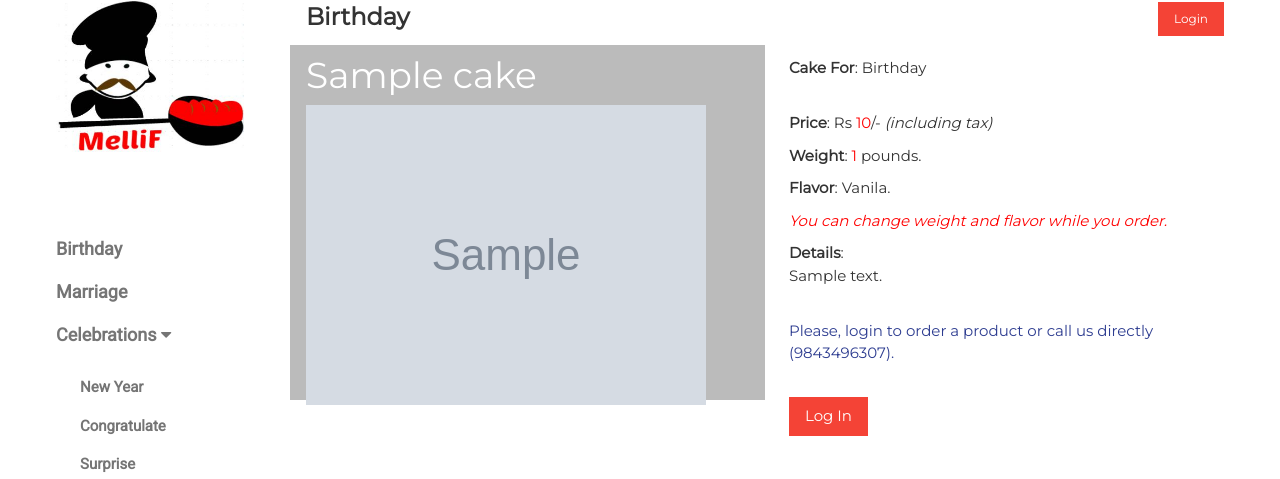
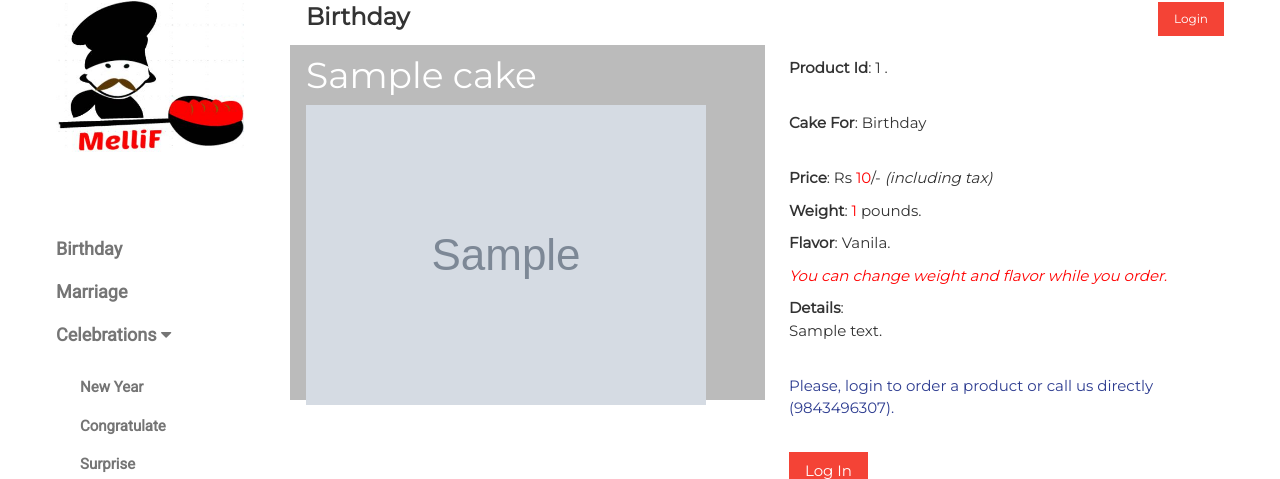
Before and after one commit to er-nabin-bhusal/project, a Django app: a page that uses cakes/templates/individual.html in a window 1280 px wide. Shown: the part 17-496 px from the top of the page. Run offline with Django 3.2, Linux system fonts and the light colour scheme; tables that the repository leaves empty hold one stand-in row (values such as "Sample post"); grey boxes marked "Sample" are stand-in pictures; some libraries are stand-ins or nearby versions.

Commit message:
product id

```diff
--- a/cakes/admin.py
+++ b/cakes/admin.py
@@ -4,7 +4,7 @@ from django.db.models.functions import Lower
 # Register your models here.
 class CakeAdmin(admin.ModelAdmin):
 
-	list_display = ['name','price','cake_type','flavour','weight']
+	list_display = ['name','price','cake_type','flavour','weight','pk']
 	list_display_links = ['name']
 	list_editable = ['price']
 	list_filter = ['timestamp','cake_type']
--- a/cakes/templates/individual.html
+++ b/cakes/templates/individual.html
@@ -19,6 +19,7 @@
   </div>
   <div class="w3-half">
     <div class="w3-left-align w3-padding-large">
+          <p><strong>Product Id</strong>: {{ cake.pk }} .</p><br>
           <p><strong>Cake For</strong>: {{ cake.cake_type }}</p><br>
           <p><strong>Price</strong>: Rs <span id="cake-price" style="color: red;">{{ cake.price }}</span>/- <i>(including tax)</i></p>
           {% if cake.weight %}
--- a/cakes/views.py
+++ b/cakes/views.py
@@ -35,7 +35,7 @@ def individual_view(request,slug):
 		price = str(objs.total_price())
 
 		subject = 'Cake Order from ' + str(user)
-		message = 'sender: %s \nFrom: %s \nCake Name: %s \nWeight: %s \nFlavour: %s \nPrice: %s \nPhone Number: %s \nDelivery Date: %s \nDelivery Time: %s \nQuantity: %s \nEggless: %s \n\nCake message: %s \n' %(user,email,cake,weight,flavour,price,phone_number,delivery_date,delivery_time,quantity,eggless,cake_message)
+		message = 'Product Id: %s \nsender: %s \nFrom: %s \nCake Name: %s \nWeight: %s \nFlavour: %s \nPrice: %s \nPhone Number: %s \nDelivery Date: %s \nDelivery Time: %s \nQuantity: %s \nEggless: %s \n\nCake message: %s \n' %(cake.pk,user,email,cake,weight,flavour,price,phone_number,delivery_date,delivery_time,quantity,eggless,cake_message)
 
 		emailFrom = email
 		emailTo = [settings.EMAIL_HOST_USER]
```
